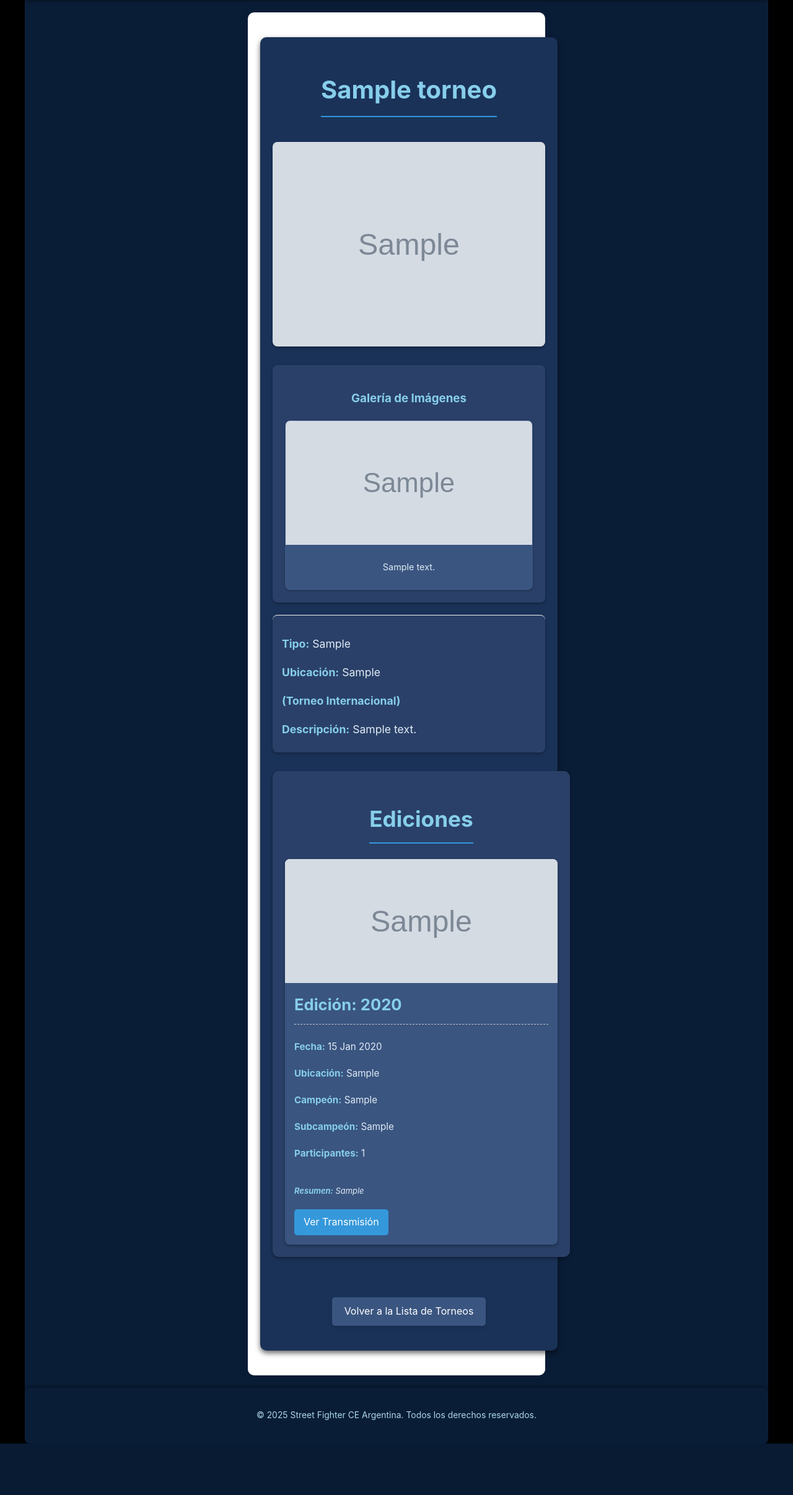
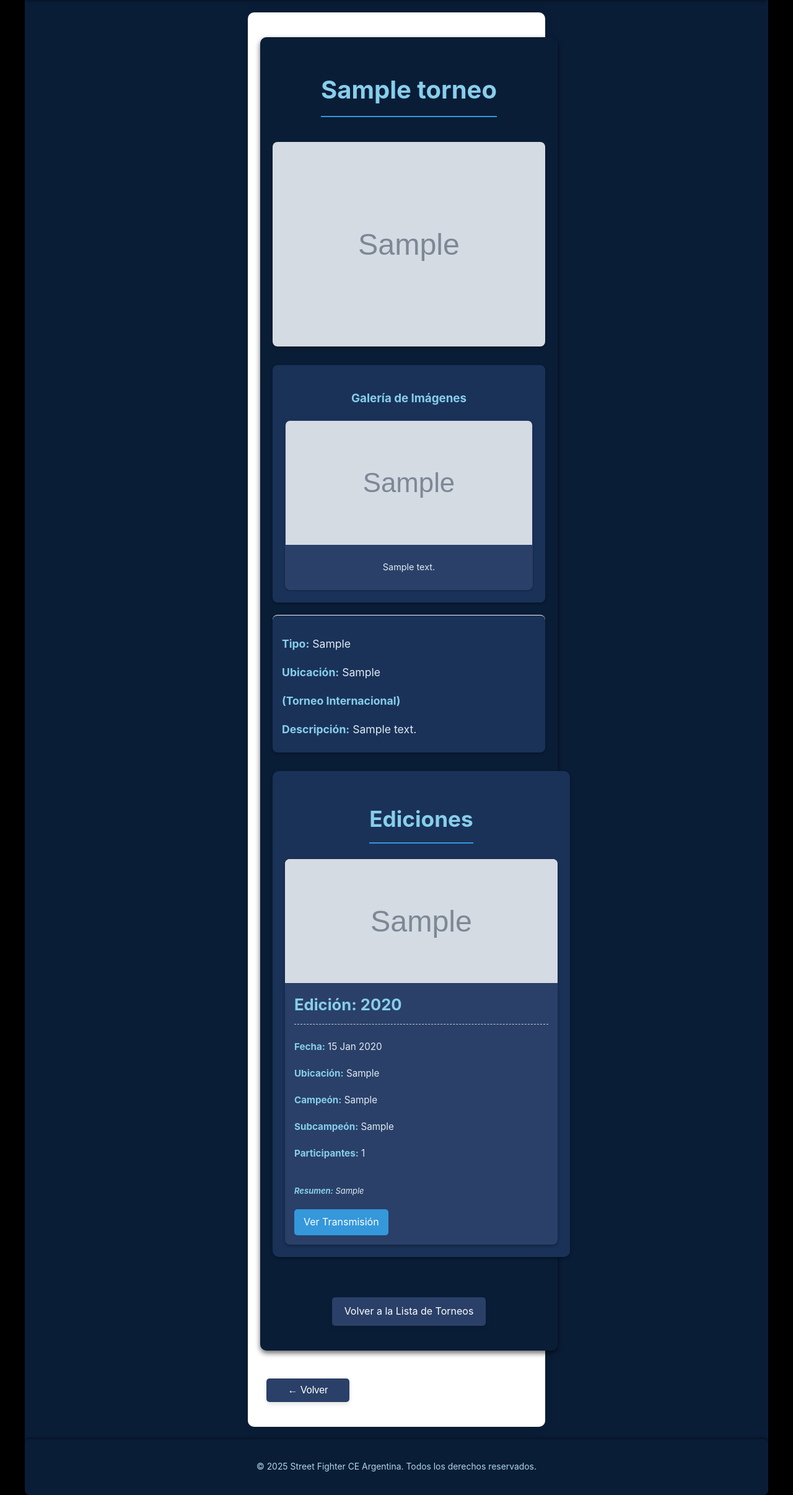
Before and after one commit to Trecarichi/SFCE, a Django app: page /torneos/1/ in a window 1280 px wide. Shown: the part 76-2488 px from the top of the page at 62% size. Before the commit the page ends 2405 px from the top, so only its background shows below. Run offline with Django 4.2, Linux system fonts and the light colour scheme; tables that the repository leaves empty hold one stand-in row (values such as "Sample post"); grey boxes marked "Sample" are stand-in pictures.

Commit message:
botones volver

```diff
--- a/torneosArgentina/Torneos/template/detalle_torneos.html
+++ b/torneosArgentina/Torneos/template/detalle_torneos.html
@@ -5,12 +5,14 @@
 
 {% block content %}
 <style>
+    /* El body ya tiene el fondo negro desde base.html */
+
     /* Estilos generales para el contenedor de detalles */
     .torneo-detail-container {
         max-width: 900px;
-        margin: 20px auto;
+        margin: 20px auto; /* Centra el contenido, dejando los bordes negros */
         padding: 20px;
-        background-color: #1A3258; /* Un azul oscuro ligeramente más claro para el contenedor principal */
+        background-color: #0A1D37; /* Azul oscuro profundo para el contenedor principal */
         border-radius: 10px;
         box-shadow: 0 4px 8px rgba(0, 0, 0, 0.6);
         text-align: center;
@@ -35,7 +37,7 @@
         text-align: left;
         margin-top: 20px;
         padding: 15px;
-        background-color: #2A4068; /* Un azul un poco más claro */
+        background-color: #1A3258; /* Azul oscuro ligeramente más claro */
         border-radius: 8px;
         box-shadow: 0 2px 4px rgba(0, 0, 0, 0.3);
     }
@@ -53,7 +55,7 @@
     .additional-images-gallery {
         margin-top: 30px;
         padding: 20px;
-        background-color: #2A4068; /* Fondo similar al carrusel */
+        background-color: #1A3258; /* Fondo similar al contenedor principal */
         border-radius: 8px;
         box-shadow: 0 2px 4px rgba(0,0,0,0.3);
     }
@@ -68,12 +70,12 @@
         gap: 15px;
     }
     .gallery-item {
-        border: 1px solid #3A5580; /* Borde azul oscuro */
+        border: 1px solid #2A4068; /* Borde azul oscuro */
         border-radius: 8px;
         overflow: hidden;
         box-shadow: 0 1px 3px rgba(0,0,0,0.3);
         transition: transform 0.2s ease-in-out;
-        background-color: #3A5580; /* Fondo para cada item de la galería */
+        background-color: #2A4068; /* Fondo para cada item de la galería */
     }
     .gallery-item:hover {
         transform: translateY(-5px);
@@ -95,7 +97,7 @@
 
     .gallery-description {
         padding: 10px;
-        background-color: #3A5580; /* Fondo azul más oscuro para la descripción */
+        background-color: #2A4068; /* Fondo azul más oscuro para la descripción */
         font-size: 0.9em;
         color: #E0EBF5; /* Texto claro */
         text-align: center;
@@ -105,7 +107,7 @@
     .ediciones-container {
         margin-top: 30px;
         padding: 20px;
-        background-color: #2A4068; /* Fondo similar al carrusel */
+        background-color: #1A3258; /* Fondo similar al contenedor principal */
         border-radius: 10px;
         box-shadow: 0 2px 5px rgba(0, 0, 0, 0.4);
     }
@@ -122,7 +124,7 @@
     }
 
     .edicion-card {
-        background-color: #3A5580; /* Fondo para cada tarjeta de edición */
+        background-color: #2A4068; /* Fondo para cada tarjeta de edición */
         border-radius: 8px;
         overflow: hidden;
         box-shadow: 0 2px 5px rgba(0, 0, 0, 0.3);
@@ -168,7 +170,7 @@
 
     .edicion-resumen {
         margin-top: 10px;
-        border-top: 1px solid #3A5580; /* Borde azul oscuro */
+        border-top: 1px solid #2A4068; /* Borde azul oscuro */
         padding-top: 10px;
         font-size: 0.85em;
         color: #E0EBF5; /* Color de texto claro para el resumen */
@@ -178,7 +180,7 @@
         display: inline-block;
         margin-top: 15px;
         padding: 8px 15px;
-        background-color: #3498DB; /* Azul fuerte para el botón */
+        background-color: #3498DB; /* Azul vibrante para el botón */
         color: white;
         text-decoration: none;
         border-radius: 5px;
@@ -194,7 +196,7 @@
         color: #E0EBF5; /* Texto claro */
         font-style: italic;
         padding: 20px;
-        background-color: #2A4068; /* Fondo similar al carrusel */
+        background-color: #1A3258; /* Fondo similar al carrusel */
         border-radius: 8px;
     }
 
@@ -203,7 +205,7 @@
         display: inline-block;
         margin-top: 25px;
         padding: 10px 20px;
-        background-color: #3A5580; /* Azul oscuro desaturado para botones de volver */
+        background-color: #2A4068; /* Azul oscuro desaturado para botones de volver */
         color: white;
         text-decoration: none;
         border-radius: 5px;
@@ -213,7 +215,7 @@
     }
 
     .btn-back:hover {
-        background-color: #4A6590; /* Azul más claro en hover */
+        background-color: #3A5580; /* Azul más claro en hover */
     }
 
     /* --- ESTILOS RESPONSIVOS --- */
@@ -294,7 +296,7 @@
         top: 0;
         width: 100%; /* Ancho completo */
         height: 100%; /* Altura completa */
-        background-color: rgba(10, 29, 55, 0.9); /* Fondo azul muy oscuro semitransparente */
+        background-color: rgba(0, 0, 0, 0.9); /* Fondo negro semitransparente para el modal */
 
         /* Propiedades para CENTRADO FLEXBOX (solo aplican cuando visibility es visible) */
         display: flex; /* Mantener flexbox para centrado, ocultado por visibility/opacity */
@@ -327,7 +329,7 @@
         color: #E0EBF5; /* Texto claro para la descripción */
         padding: 10px 0;
         font-size: 1.2em; /* Tamaño de fuente más visible */
-        background-color: rgba(10, 29, 55, 0.7); /* Fondo azul semitransparente para legibilidad */
+        background-color: rgba(0, 0, 0, 0.7); /* Fondo negro semitransparente para legibilidad */
         box-sizing: border-box; /* Incluye padding en el ancho total */
     }
 
@@ -386,7 +388,7 @@
     {% if torneo.imagen_estatica %}
     <img src="{% static torneo.imagen_estatica %}" alt="Imagen de {{ torneo.nombre }}" class="torneo-detail-image">
     {% else %}
-    <img src="https://placehold.co/800x450/cccccc/333333?text=Imagen+no+disponible" alt="Imagen no disponible" class="torneo-detail-image">
+    <img src="https://placehold.co/800x450/1A3258/E0EBF5?text=Imagen+no+disponible" alt="Imagen no disponible" class="torneo-detail-image">
     {% endif %}
 
     {# SECCIÓN PARA IMÁGENES ADICIONALES #}
@@ -436,7 +438,7 @@
                         </div>
                     {% else %}
                         <div class="edicion-image-wrapper">
-                            <img src="https://placehold.co/300x200/eeeeee/333333?text=Edición+{{ info_anio.anio }}" alt="Imagen de la edición {{ info_anio.anio }}" class="edicion-image">
+                            <img src="https://placehold.co/300x200/2A4068/E0EBF5?text=Edición+{{ info_anio.anio }}" alt="Imagen de la edición {{ info_anio.anio }}" class="edicion-image">
                         </div>
                     {% endif %}
                     <div class="edicion-content">
@@ -475,7 +477,6 @@
     </div>
     {# --- FIN DE SECCIÓN DE EDICIONES --- #}
 
-    {# Se ha eliminado el botón 'Volver' con history.back() para dejar solo el que va a la lista de torneos #}
     <a href="{% url 'lista_torneos' %}" class="btn-back">Volver a la Lista de Torneos</a>
 </div>
 
@@ -535,4 +536,6 @@
     });
 </script>
 
+<button onclick="history.back()" class="btn-back">← Volver</button>
+
 {% endblock %}
--- a/torneosArgentina/Torneos/template/index.html
+++ b/torneosArgentina/Torneos/template/index.html
@@ -350,7 +350,6 @@
 
     <p>Explora nuestros torneos y descubre más sobre la escena de los juegos de lucha.</p>
 
-    <a href="{% url 'lista_torneos' %}" class="btn-large">Ver Lista de Torneos</a>
 </div>
 
 {% endblock %}
```
Also changed, not shown: torneosArgentina/Torneos/template/lista_torneos.html (+18 -16 lines).
